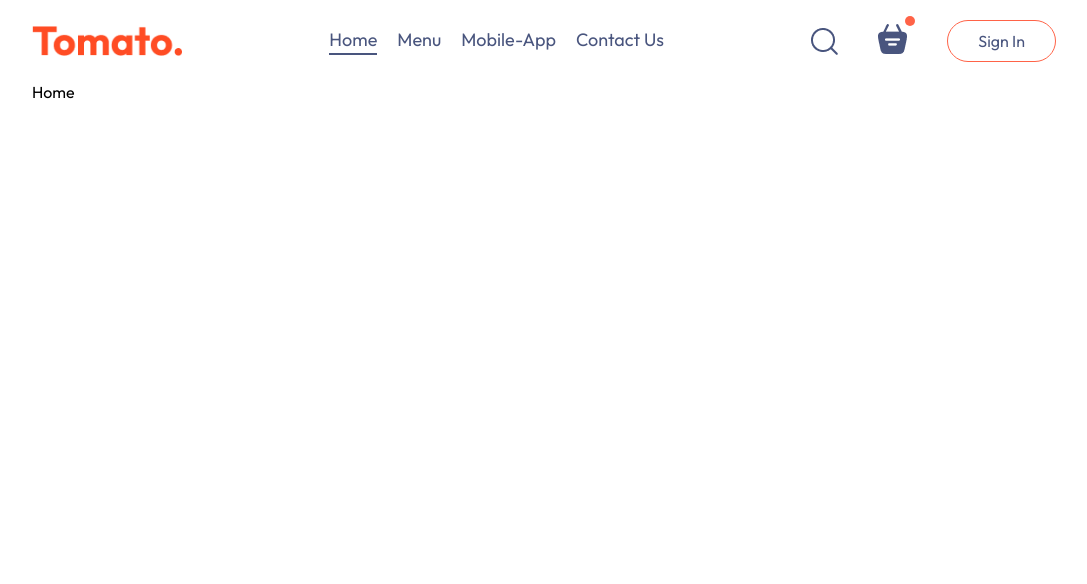
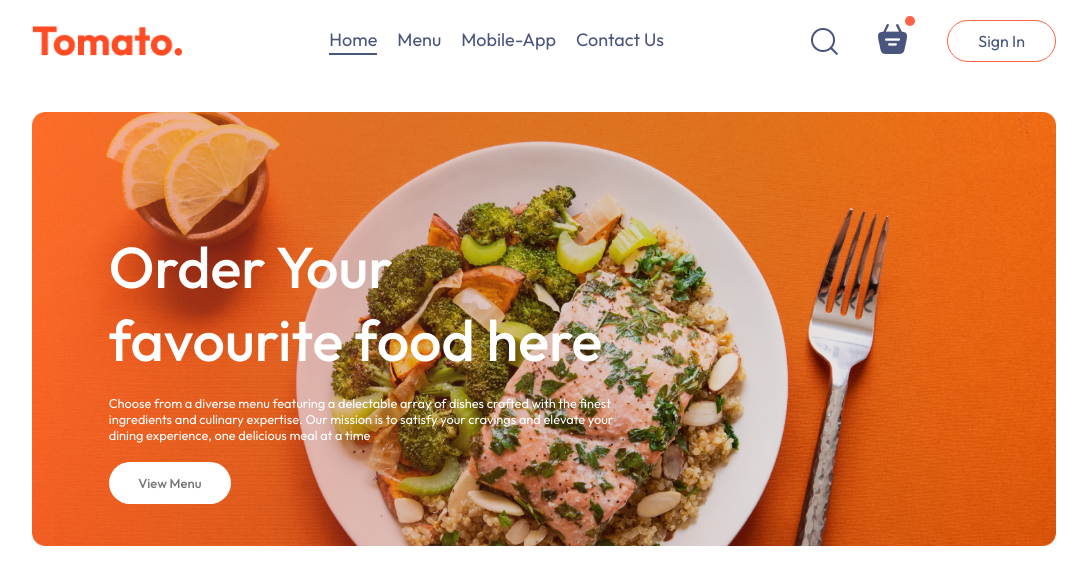
Before and after one commit to NaveenReddy0427/Food_App_clone, a React (Vite) app: page / in a window 1280 px wide. Shown: the top 584 px of the page, without its empty margins (96-1183 px from the left). Built offline with nearby package versions, Linux system fonts and the light colour scheme.

Commit message:
added code for header component

```diff
--- /dev/null
+++ b/src/components/Header/Header.css
@@ -0,0 +1,39 @@
+.header{
+    height: 34vw;
+    margin: 30px auto;
+    background: url('/header_img.png') no-repeat;
+    background-size: contain;
+    position: relative;
+}
+
+.header-contents{
+    position: absolute;
+    display: flex;
+    flex-direction: column;
+    align-items: start;
+    gap: 1.5vw;
+    max-width: 50%;
+    bottom: 10%;
+    left: 6vw;
+}
+
+.header-contents h2{
+    font-weight: 500;
+    color: white;
+    font-size: max(4.5vw, 22px);
+}
+
+.header-contents p{
+    color: white;
+    font-size: 1vw;
+}
+
+.header-contents button{
+    border: none;
+    color: #747474;
+    font-weight: 500;
+    padding: 1vw 2.3vw;
+    background-color: white;
+    font-size: max(1vw, 13px);
+    border-radius: 50px;
+}
--- /dev/null
+++ b/src/components/Header/Header.jsx
@@ -0,0 +1,16 @@
+import './Header.css'
+
+
+const Header = () => {
+  return (
+    <div className='header'>
+        <div className='header-contents'>
+            <h2>Order Your favourite food here</h2>
+            <p>Choose from a diverse menu featuring a delectable array of dishes crafted with the finest ingredients and culinary expertise. Our mission is to satisfy your cravings and elevate your dining experience, one delicious meal at a time</p>
+            <button>View Menu</button>
+        </div>
+    </div>
+  )
+}
+
+export default Header
--- a/src/pages/Home/Home.jsx
+++ b/src/pages/Home/Home.jsx
@@ -1,8 +1,11 @@
+import Header from '../../components/Header/Header'
 import './Home.css'
 
 const Home = () => {
   return (
-    <div>Home</div>
+    <div>
+        <Header/>
+    </div>
   )
 }
 
```
Also changed, not shown: public/header_img.png (added).
